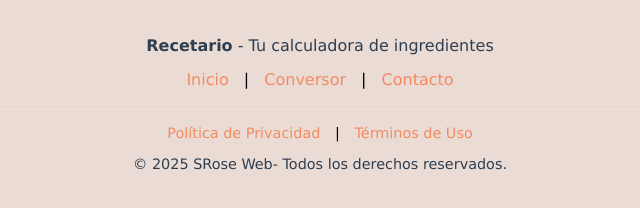
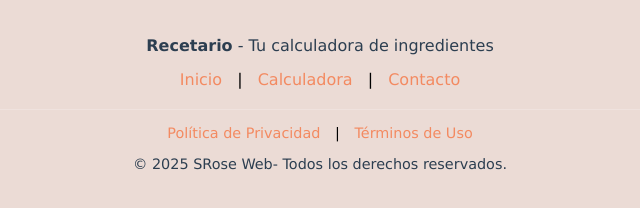
Before and after one commit to jc-job/Recetario, a plain HTML site: page index.html in a window 1280 px wide. Shown: the part 2614-2822 px from the top of the page, 320-960 px from the left. Drawn offline with Linux system fonts and the light colour scheme.

Commit message:
agrego del archivo netlify

```diff
--- a/index.html
+++ b/index.html
@@ -140,7 +140,7 @@
         <p><strong>Recetario</strong> - Tu calculadora de ingredientes</p>
         <div class="footer-links">
             <a href="index.html">Inicio</a> |
-            <a href="equivalencias.html">Conversor</a> |
+            <a href="equivalencias.html">Calculadora</a> |
             <a href="formulario2.html">Contacto</a>
         </div>
 
```
Also changed, not shown: 1 other file.
